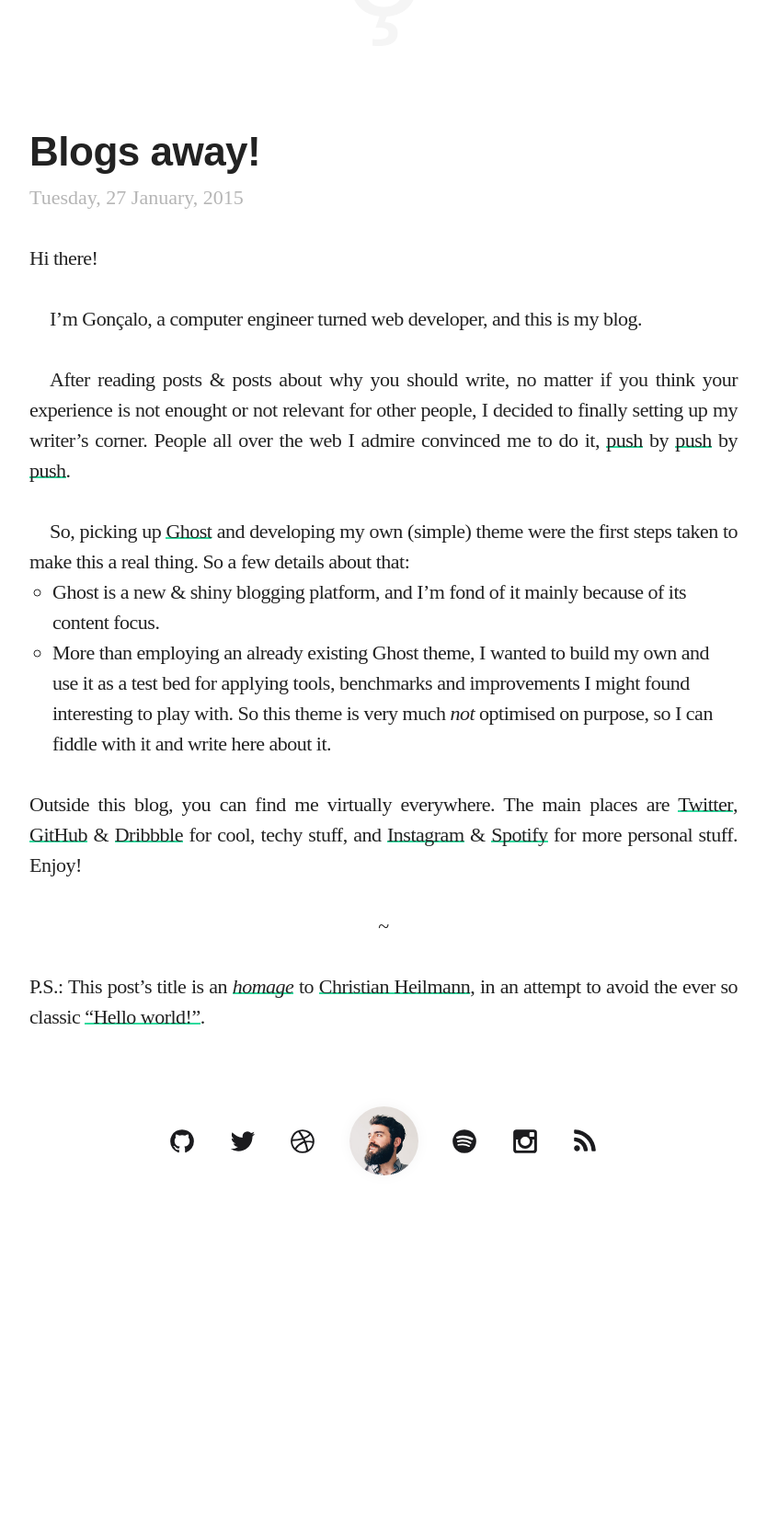
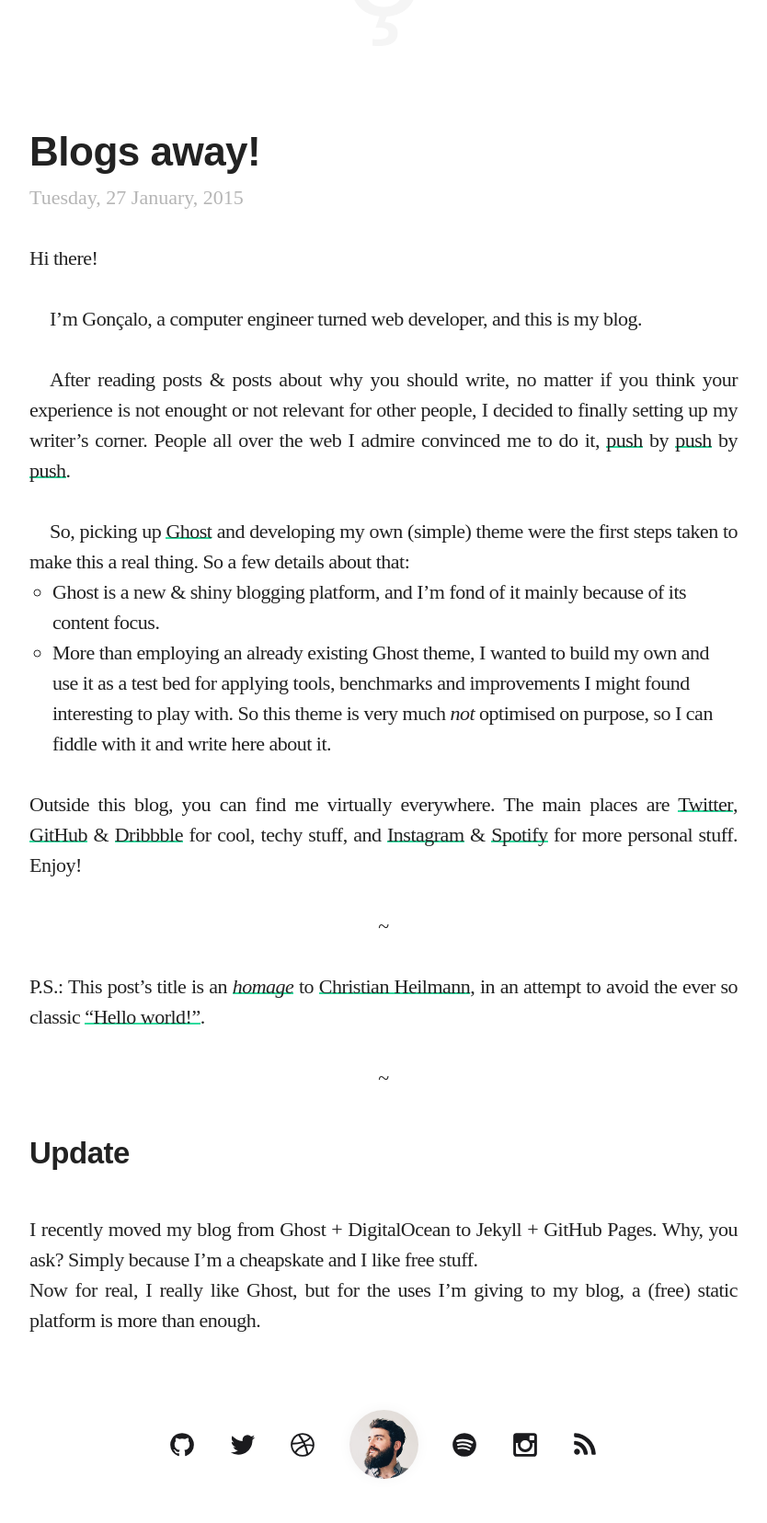
Before and after one commit to gnclmorais/blog, a Jekyll site: the page built from _posts/2015-01-27-blogs-away.markdown, in a window 1280 px wide. Shown: the whole page at 92% size, without its empty margins (223-1057 px from the left). Built offline with Jekyll 4.4.1, drawn with Linux system fonts in a browser that asks for light colours; some web fonts are replaced; before the commit the page ends 1326 px from its top, so only the background shows below that.

Commit message:
Update blog.

```diff
--- a/_posts/2015-01-27-blogs-away.markdown
+++ b/_posts/2015-01-27-blogs-away.markdown
@@ -20,3 +20,9 @@
 ---
 
 P.S.: This post’s title is an [_homage_](http://christianheilmann.com/2005/01/27/blogs-away/) to [Christian Heilmann](https://twitter.com/codepo8), in an attempt to avoid the ever so classic [“Hello world!”](https://en.wikipedia.org/wiki/%22Hello,_world!%22_program).
+
+---
+
+## Update
+I recently moved my blog from Ghost + DigitalOcean to Jekyll + GitHub Pages. Why, you ask? Simply because I’m a cheapskate and I like free stuff.
+Now for real, I really like Ghost, but for the uses I’m giving to my blog, a (free) static platform is more than enough.
```
